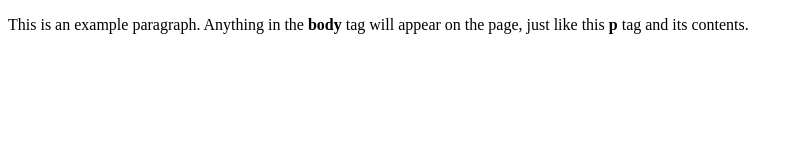
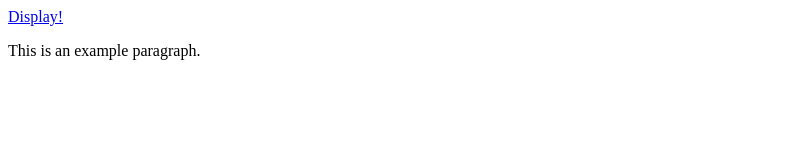
Before and after one commit to r9453/Snap2, a plain HTML site: page Index.html in a window 1280 px wide. Shown: the whole page, without its empty margins (0-800 px from the left). Drawn offline with Linux system fonts and the light colour scheme.

Commit message:
Update Index.html

```diff
--- a/Index.html
+++ b/Index.html
@@ -4,6 +4,7 @@
     <title>This is the r9453 webpage!</title>
   </head>
   <body>
-    <p>This is an example paragraph. Anything in the <strong>body</strong> tag will appear on the page, just like this <strong>p</strong> tag and its contents.</p>
+    <a href="https://www.w3schools.com/">Display!</a>
+    <p>This is an example paragraph.</p>
   </body>
 </html>
```
